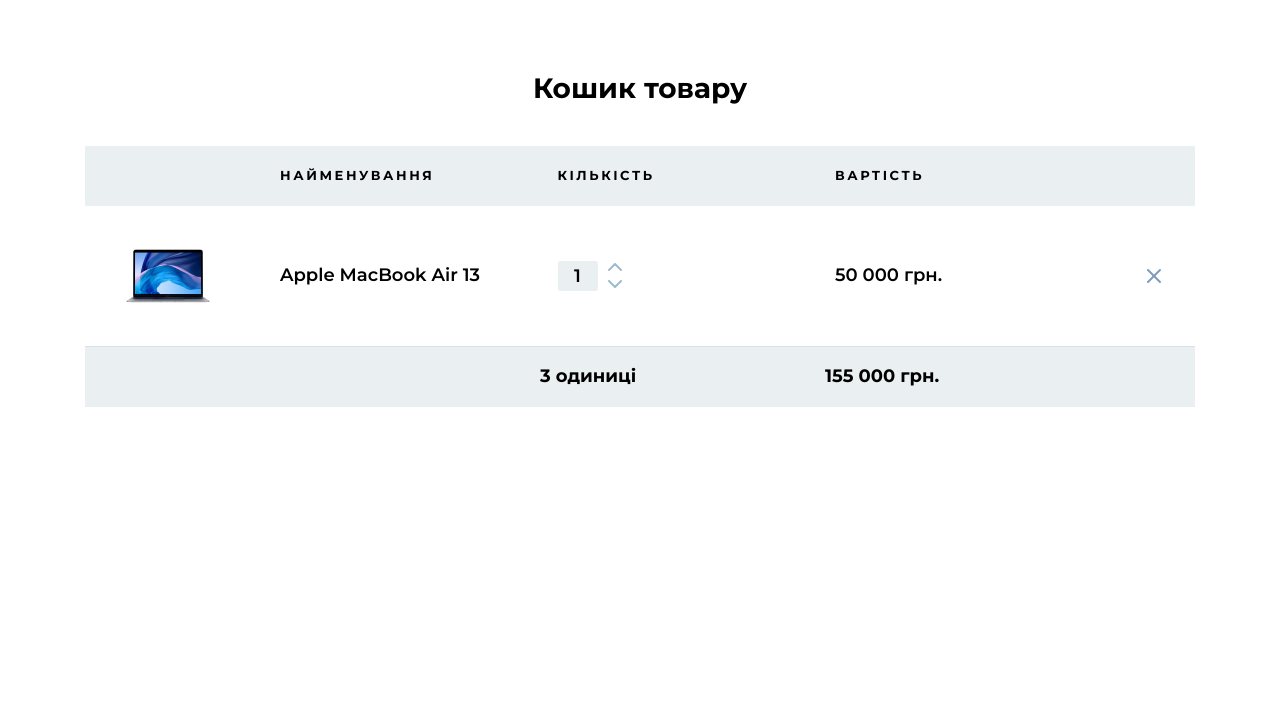
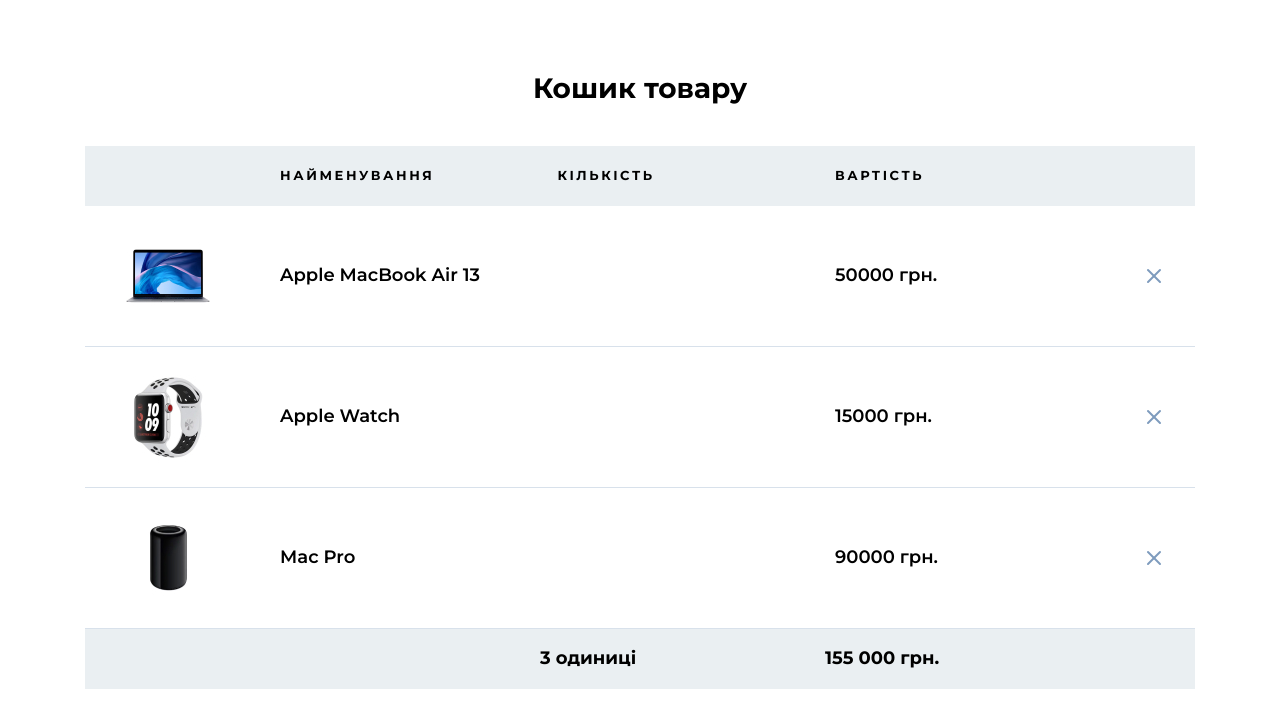
Before and after one commit to Dynam1kss/Shopping-cart, a React (Create React App) app: page / in a window 1280 px wide. Shown: the top 728 px of the page. Built offline with nearby package versions, Linux system fonts and the light colour scheme.

Commit message:
added fetching data from the data.js file and delete cart button

```diff
--- a/src/components/ButtonDelete/index.jsx
+++ b/src/components/ButtonDelete/index.jsx
@@ -1,6 +1,11 @@
-const ButtonDelete = () => {
+const ButtonDelete = ({ deleteProduct, id }) => {
   return (
-    <button type="button">
+    <button
+      type="button"
+      onClick={() => {
+        deleteProduct(id);
+      }}
+    >
       <img src="./img/icons/icon-cross.svg" alt="Delete" />
     </button>
   );
--- a/src/components/Cart/index.jsx
+++ b/src/components/Cart/index.jsx
@@ -1,15 +1,34 @@
+import React from "react";
 import CartFooter from "../CartFooter";
 import CartHeader from "../CartHeader";
 import Product from "../Product";
 import data from "./../../data";
 
 const Cart = () => {
-  console.log(data);
+  const [cart, setCart] = React.useState(data);
+
+  const deleteProduct = (id) => {
+    setCart((cart) => {
+      return cart.filter((product) => {
+        return id !== product.id;
+      });
+    });
+  };
+
+  const products = cart.map((product) => {
+    return (
+      <Product
+        product={product}
+        key={product.id}
+        deleteProduct={deleteProduct}
+      />
+    );
+  });
 
   return (
     <section className="cart">
       <CartHeader />
-      <Product />
+      {products}
       <CartFooter />
     </section>
   );
--- a/src/components/Product/index.jsx
+++ b/src/components/Product/index.jsx
@@ -2,19 +2,19 @@
 import Count from "../Count";
 import "./style.scss";
 
-const Product = () => {
+const Product = ({ product, deleteProduct }) => {
+  const { img, title, price, count, id } = product;
+
   return (
     <section className="product">
       <div className="product__img">
-        <img src="./img/products/macbook.jpg" alt="Apple MacBook Air 13" />
+        <img src={`./img/products/${img}`} alt={title} />
       </div>
-      <div className="product__title">Apple MacBook Air 13</div>
-      <div className="product__count">
-        <Count />
-      </div>
-      <div className="product__price">50 000 грн.</div>
+      <div className="product__title">{title}</div>
+      <div className="product__count">{/* <Count /> */}</div>
+      <div className="product__price">{price} грн.</div>
       <div className="product__controls">
-        <ButtonDelete />
+        <ButtonDelete deleteProduct={deleteProduct} id={id} />
       </div>
     </section>
   );
```
